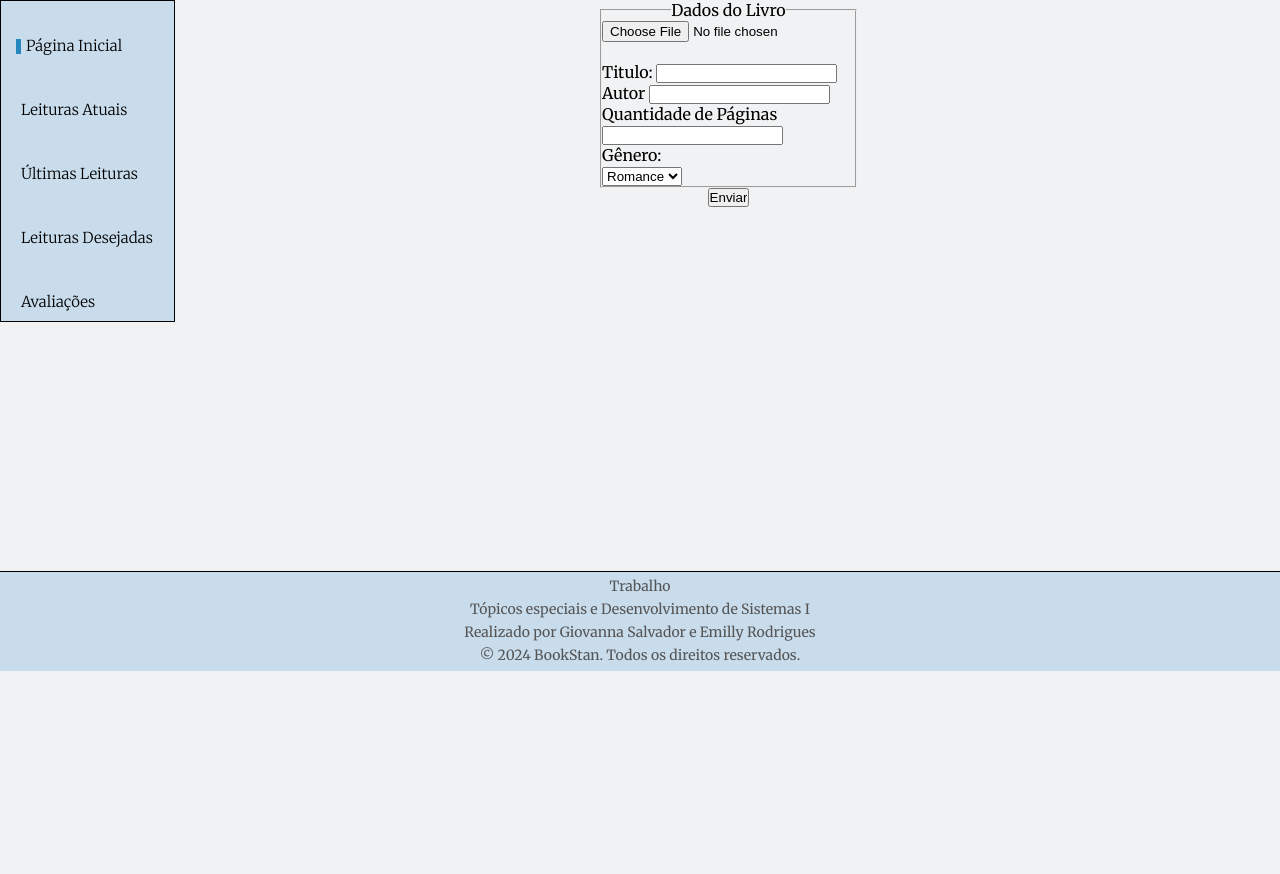
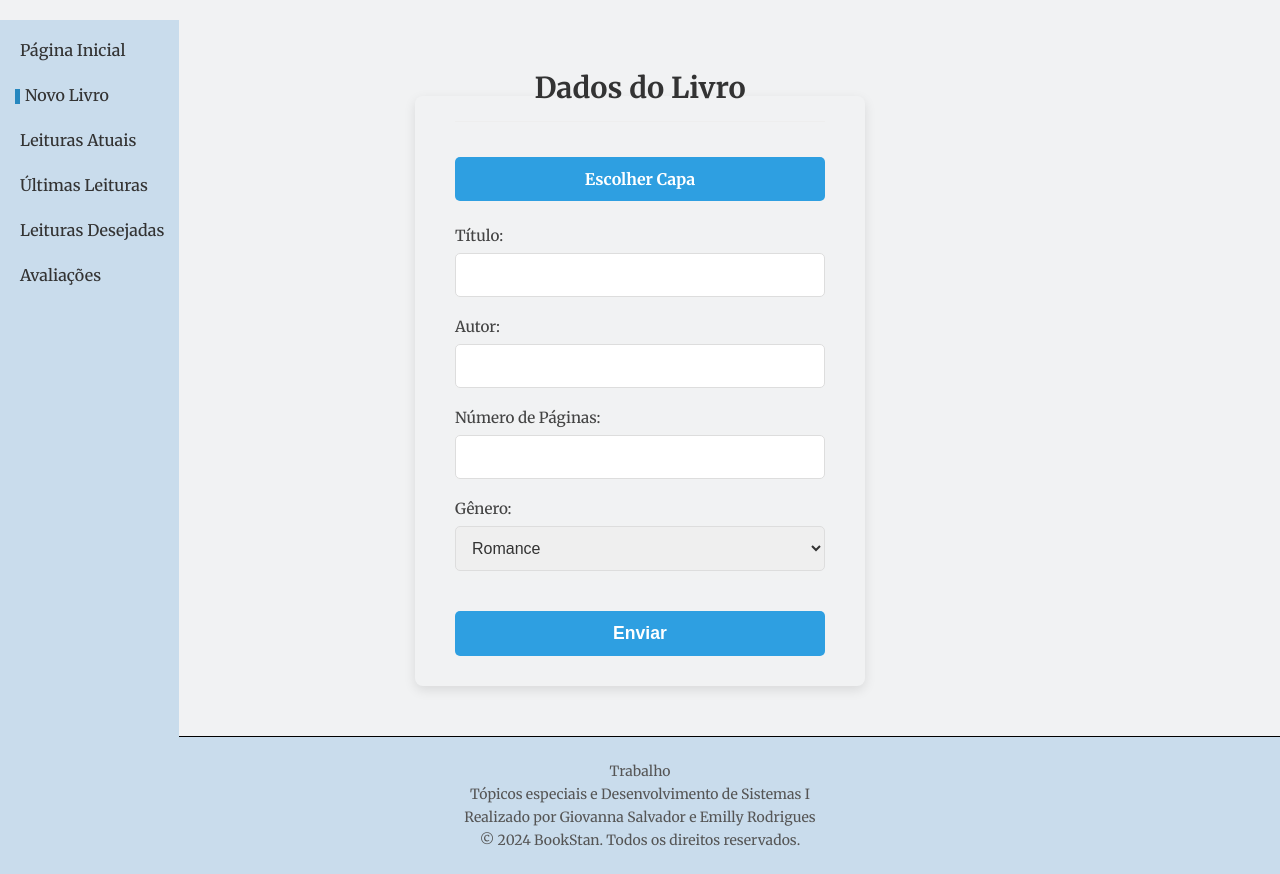
Before and after one commit to giovanna004/TrabalhoTE, a PHP site: page /CadastroLivro.html in a window 1280 px wide. Shown: the part 129-1003 px from the top of the page. Before the commit the page ends 800 px from the top, so only its background shows below. Run offline with PHP 8.4, Linux system fonts and the light colour scheme.

Commit message:
Refatorar o formulário de cadastro e melhorar a navegação

```diff
--- a/topicos especiais/CadastroLivro.html
+++ b/topicos especiais/CadastroLivro.html
@@ -7,54 +7,60 @@
     <meta name="description" content="BookStan - Cadastro e Avaliações de Leitura">
     <link rel="stylesheet" type="text/css" href="style.css">
 </head>
+<body>
     <header class="cabecalho">
         <div>
             <a class="titulo">BookStan</a>
             <a class="subtitulo">Cadastro e Avaliações de Leitura</a>
         </div>
     </header>
-<body>
-    <main>
+
+    <main class="principal">
         <nav class="navegacao"></div>
             <ul>
-                <li class="ativo"><a>Página Inicial</a></li>
+                <li><a href="home.html">Página Inicial</a></li>
+                <li class="ativo"><a>Novo Livro</a></li>
                 <li><a>Leituras Atuais</a></li>
                 <li><a>Últimas Leituras</a></li>
                 <li><a>Leituras Desejadas</a></li>
                 <li><a>Avaliações</a></li>
-
             </ul>
         </nav>
+        <div class="corpo">
             <form>
                 <fieldset>
-                <input id="imagem" type="file" accept="image/png, image/jpeg"/><br><br>
+                    <label for="imagem" class="upload-label">
+                        Escolher Capa
+                    </label>
+                    <input id="imagem" class="upload-input" type="file" accept="image/png, image/jpeg"/>
+
                     <legend>Dados do Livro</legend>
-                <label>Titulo:</label>
-                <input id="titulo-livro" type="text" />
-                <br>
-                <label>Autor</label>
-                <input id="autor-livro" type="text"/>
-                <br>
-                <label>Quantidade de Páginas</label>
-                <input id="paginas-livro" type="number"/>
-                <br>
-                Gênero:
-                <br>
-                <select name="lista-genero">
+
+                    <label for="titulo-livro">Título:</label>
+                    <input id="titulo-livro" type="text" name="titulo"/>
+
+                    <label for="autor-livro">Autor:</label>
+                    <input id="autor-livro" type="text" name="autor"/>
+
+                    <label for="paginas-livro">Número de Páginas:</label>
+                    <input id="paginas-livro" type="number" name="paginas"/>
+
+                    <label for="lista-genero">Gênero:</label>
+                    <select id="lista-genero" name="genero">
                         <option value="1">Romance</option>
                         <option value="2">Terror</option>
                         <option value="3">Comédia</option>
                         <option value="4">Fantasia</option>
                         <option value="5">Ficção</option>
                     </select>
+
+                    <input type="submit" value="Enviar"/>
                 </fieldset>
-            <input type="submit" value="Enviar"/>
             </form>
+        </div>
     </main>
 
-</body>
-
-<footer class="rodapeLivro">
+    <footer class="rodape">
         <div class="conteudo-rodape">
             <p>Trabalho</p>
             <p>Tópicos especiais e Desenvolvimento de Sistemas I</p>
@@ -62,5 +68,5 @@
             <p>&copy; 2024 BookStan. Todos os direitos reservados.</p>
         </div>
     </footer>
-
+</body>
 </html>
--- a/topicos especiais/home.html
+++ b/topicos especiais/home.html
@@ -20,6 +20,7 @@
         <nav class="navegacao"></div>
             <ul>
                 <li class="ativo"><a>Página Inicial</a></li>
+                <li><a href="CadastroLivro.html">Novo Livro</a></li>
                 <li><a>Leituras Atuais</a></li>
                 <li><a>Últimas Leituras</a></li>
                 <li><a>Leituras Desejadas</a></li>
@@ -32,7 +33,7 @@
             <div class="acrescentaLivro">
                 <a href="CadastroLivro.html"><img class="adiciona"  src="imagens/adicionar.png" alt="adicionar"></a>
             </div>
-        <br><br><br><br><br><br><br><br><br><br><br><br><br><br><br><br><br><br><br><br><br><br><br><br><br><br><br><br><br><br><br><br><br><br><br><br><br><br>
+            <br><br><br><br><br><br><br><br><br><br><br><br><br><br><br><br><br><br><br><br><br><br><br>
 
         </div>
     </main>
@@ -45,6 +46,5 @@
             <p>&copy; 2024 BookStan. Todos os direitos reservados.</p>
         </div>
     </footer>
-
 </body>
 </html>
--- a/topicos especiais/style.css
+++ b/topicos especiais/style.css
@@ -18,9 +18,8 @@ body {
     font-family: Merriweather, sans-serif;
     font-size: 100%;
     background:  #f1f2f3 ;
+    margin: 0;
 }
-
-
 
 
 /*cabecalho*/
@@ -30,6 +29,7 @@ body {
     padding: 20px;
     text-align: center;
     flex-shrink: 0;
+    margin-bottom: 20px;
 }
 
 .titulo{
@@ -45,54 +45,184 @@ body {
 
 /*conteudo*/
 
+.corpo{
+    flex-grow: 1;
+    padding: 20px;
+}
+
 .principal {
     display: flex;
     flex-grow: 1;
+    align-items: stretch;
 }
+
 .acrescentaLivro{
     display: grid;
-    margin-top: 20%;
+    margin-top: 10%;
+    margin-left: 200px;
     background: #b8b7b7;
     height: 150px;
     width: 110px;
 }
+
 .adiciona{
     height: 100px;
     width: 100px;
     margin: 19px 5px;
     transition: opacity 0.2s ease;
 }
+
 .adiciona:hover{
     opacity: 0.5;
 }
+
+/* conteudo do livro */
+
+label {
+    display: block;
+    margin-bottom: 8px;
+    font-weight: 500;
+    color: #444;
+    font-size: 0.95em;
+}
+
+input[type="text"],
+input[type="number"],
+select {
+    width: 100%;
+    padding: 12px;
+    margin-bottom: 20px;
+    border: 1px solid #ddd;
+    border-radius: 5px;
+    font-size: 1em;
+    color: #333;
+    background-color: f9f9f9;
+}
+
+input[type="text"]:focus,
+input[type="number"]:focus,
+select:focus {
+    border-color: #2e9fe1;
+    box-shadow: 0 0 0 3px rgba(46, 159, 225, 0.2);
+    outline: none;
+    background-color: #fff;
+}
+
+/* estilo do upload de imagem */
+.upload-label {
+    display: flex;
+    align-items: center;
+    justify-content: center;
+    padding: 12px 20px;
+    background-color: #2e9fe1;
+    color: white;
+    border-radius: 5px;
+    cursor: pointer;
+    font-weight: bold;
+    font-size: 1em;
+    transition: background-color 0.3s ease;
+    margin-bottom: 25px;
+}
+
+.upload-label:hover {
+    background-color: #1a7bb0;
+}
+
+.upload-input {
+    opacity: 0;
+    position: absolute;
+    z-index: -1;
+}
+
+.nome-arquivo {
+    display: block;
+    margin-bottom: 20px;
+    font-size: 0.9em;
+    color: #666;
+    text-align: center;
+}
+
+/* estilo do botao de submit */
+input[type="submit"] {
+    width: 100%;
+    padding: 12px 20px;
+    background-color: #2e9fe1;
+    color: white;
+    border: none;
+    border-radius: 5px;
+    cursor: pointer;
+    font-size: 1.1em;
+    font-weight: bold;
+    margin-top: 20px;
+    transition: background-color 0.3s ease;
+}
+
+input[type="submit"]:hover {
+    background-color: #1a7bb0;
+}
+
+.corpo form {
+    width: auto;
+    display: flex;
+    justify-content: center;
+    align-items: flex-start;
+    margin-top: 30px;
+    margin-bottom: 30px;
+}
+
+fieldset {
+    border: none;
+    padding: 30px 40px;
+    margin: 0;
+    background-color: ffffff;
+    border-radius: 8px;
+    box-shadow: 0 4px 12px rgba(0, 0, 0, 0.1);
+    width: 100%;
+    max-width: 450px;
+    box-sizing: border-box;
+}
+
+legend {
+    font-size: 1.8em;
+    font-weight: bold;
+    color: #333;
+    text-align: center;
+    padding-bottom: 15px;
+    margin-bottom: 5px;
+    border-bottom: 1px solid #eee;
+    width: 100%;
+}
+
 /*navegacao*/
 .navegacao {
-    width: 175px;
     background-color:#C9DCEC;
-    border: #000000 0.7px solid;
-    flex-shrink: 0;
-
+    padding: 20px 0;
+    height: 100%;
 }
 
-ul{
+.navegacao ul{
     list-style: none;
     margin: 0;
     padding: 0;
 }
 
-ul li a{
-    margin-top: 25px;
-    display: block;
-    font-size: 15px;
-    font-weight: 300;
-    color: #000000;
-    padding: 10px 15px;
-    text-decoration: none;
-    transition: color 0.3s ease-in-out;
+.navegacao li {
+    padding: 0 15px;
+    margin-bottom: 25px;
 }
 
-ul li a:hover{
+.navegacao a{
+    display: block;
+    font-size: 1em;
+    font-weight: 500;
+    color: #333;
+    text-decoration: none;
+    transition: all 0.3s ease-in-out;
+}
+
+.navegacao a:hover{
     color: rgb(46, 159, 225);
+    transform: translateX(5px);
 }
 
 ul li a:hover:before{
@@ -117,25 +247,6 @@ ul li a:hover:before{
     width: 5px;
 }
 
-/* conteudo do livro */
-form  {
-    width: 200px;
-    display: grid;
-    place-items: center;
-    position:relative;
-    z-index: 1 ;
-    margin-left: 600px;
-}
-legend {
-       text-align: center;
-}
-
-/*corpo*/
-.corpo{
-    flex-grow: 1;
-    padding: 20px;
-}
-
 /*rodape*/
 .rodape{
     padding: 20px;
@@ -152,13 +263,3 @@ legend {
     color: #555;
     font-size: 14px;
 }
-.rodapeLivro{
-    background: #C9DCEC;
-    width: 100%;
-    height: 100px;
-    position: absolute;
-    bottom: 0;
-    left: 0;
-    text-align: center;
-    border-top: 0.7px solid #000000;
-}
```
Lines whose indentation alone changed are shown as unchanged.
